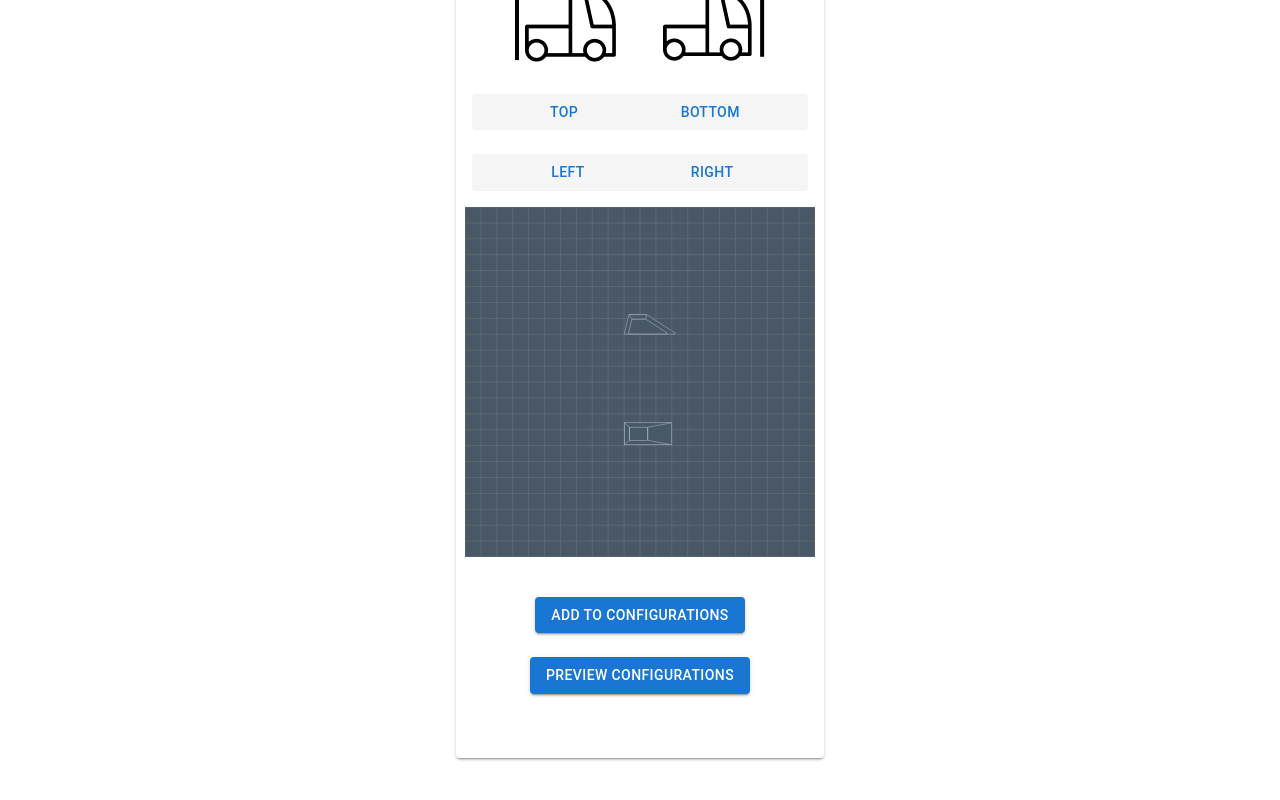
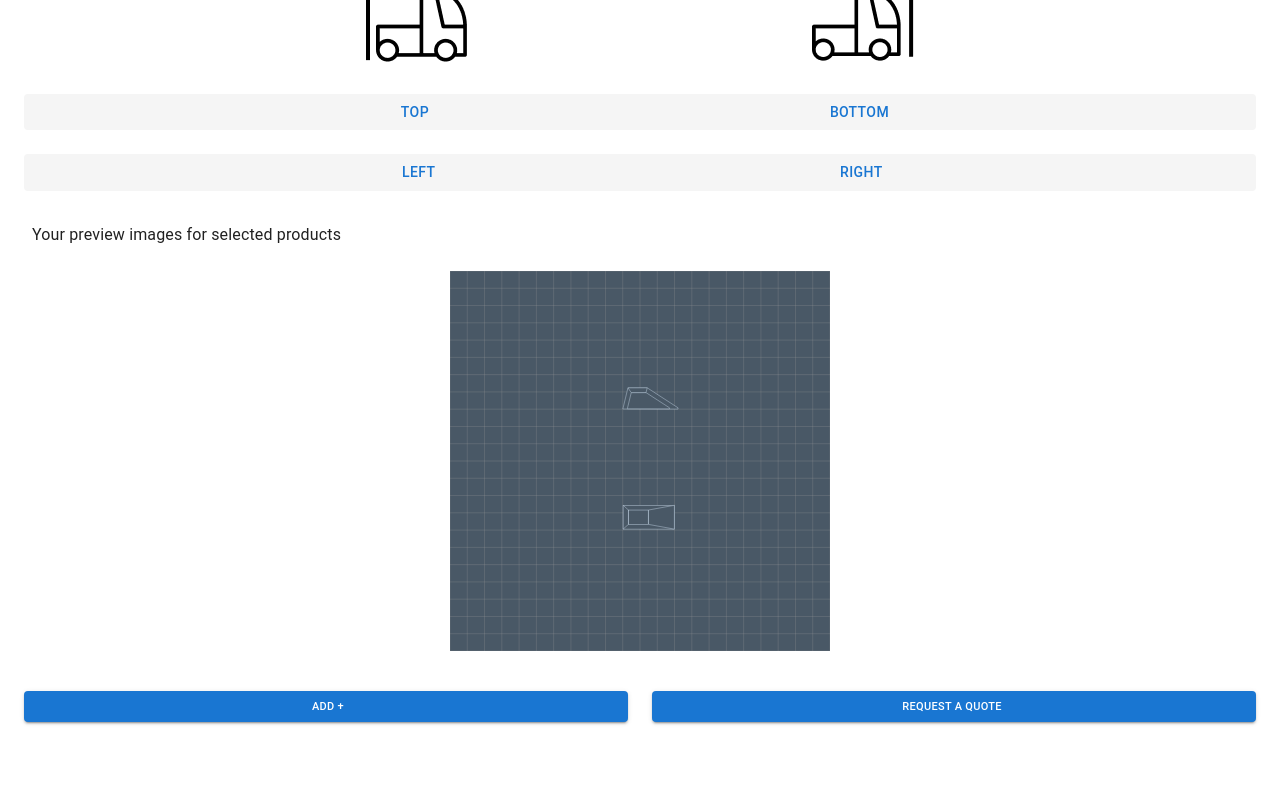
Before and after one commit to alanenpa/tech-data-flow, a React (Create React App) app: page /configurator in a window 1280 px wide. Shown: the part 334-1134 px from the top of the page. Before the commit the page ends 1100 px from the top, so only its background shows below. Built offline with nearby package versions, Linux system fonts and the light colour scheme.

Commit message:
Preview->Request, uus Configurations komponentti

```diff
--- a/src/App.js
+++ b/src/App.js
@@ -2,7 +2,7 @@ import { BrowserRouter, Route, Routes } from "react-router-dom"
 import Home from "./pages/Home"
 import Products from "./pages/Products"
 import Configurator from "./pages/Configurator"
-import Preview from "./pages/Preview"
+import Request from "./pages/Request"
 import Finish from "./pages/Finish"
 
 const App = () => {
@@ -12,7 +12,7 @@ const App = () => {
         <Route path="/" element={<Home />}/>
         <Route path="/products" element={<Products />}/>
         <Route path="/configurator" element={<Configurator />}/>
-        <Route path="/preview" element={<Preview />}/>
+        <Route path="/request" element={<Request />}/>
         <Route path="/finish" element={<Finish />}/>
       </Routes>
     </BrowserRouter>
--- /dev/null
+++ b/src/pages/Configurations.js
@@ -0,0 +1,40 @@
+import { Button, Typography, List, ListItem, Card, CardContent, capitalize } from '@mui/material'
+import DeleteIcon from '@mui/icons-material/Delete'
+
+const Configurations = ({ lightsList, removeLight }) => {
+    if (lightsList.length == 0) {
+      return
+    }
+    return (
+      <>
+
+        <List>
+          {lightsList.map((light, index) => (
+            <ListItem key={index}>
+              <Card sx={{ width: '100%' }}>
+                <CardContent>
+                  <Typography variant='subtitle1'>Zaurac 4-30 {capitalize(light.type)}</Typography>
+                  {light.position.map((pos, index) =>
+                    index !== 2 ? (
+                      <Typography display="inline" key={index} variant='subtitle2' color="text.secondary">
+                        {pos},{' '}
+                      </Typography>
+                    ) : (
+                      <Typography display="inline" key={index} variant='subtitle2' color="text.secondary">
+                        {pos}
+                      </Typography>
+                    )
+                  )}
+                  <Button onClick={() => removeLight(index)} sx={{ float: 'right' }}>
+                    <DeleteIcon />
+                  </Button>
+                </CardContent>
+              </Card>
+            </ListItem>
+          ))}
+        </List>
+      </>
+    );
+  };
+
+  export default Configurations;
--- a/src/pages/Configurator.js
+++ b/src/pages/Configurator.js
@@ -1,5 +1,6 @@
-import { Avatar, Button, Grid, Paper, Stack, Typography } from '@mui/material'
+import { Button, Grid, Paper, Stack, Typography } from '@mui/material'
 import RenderImage from './RenderImage'
+import Configurations from './Configurations'
 
 // import lamp from '../assets/lamp.png'
 import truck_back from '../assets/truck-back.png'
@@ -38,9 +39,16 @@ const Configurator = () => {
     return lightsList.some(light => light.type === newLight.type && light.position === newLight.position)
   }
 
+  const removeLight = (index) => {
+    const newList = lightsList.filter((light, i) =>
+      i !== index
+    )
+    setLightsList(newList)
+  }
+
   return (
-    <Grid container sx={{ m: 'auto' }} direction='column' alignItems='center'>
-      <Paper elevation={2}>
+    <Grid container sx={{ width: '100%', m: 'auto' }} direction='column' alignItems='center'>
+      <Paper elevation={0} sx={{ width: '100%' }}>
         <Grid item sx={{ p: 2 }} display='flex' justifyContent="center">
           <Typography variant='h6'>Configurator</Typography>
         </Grid>
@@ -74,16 +82,35 @@ const Configurator = () => {
             <Button onClick={() => handlePositionChange('right', 2)}>Right</Button>
           </Stack>
         </Grid>
-        <RenderImage configurations={lightsList} />
-        <Grid item sx={{ mt: 5, mb: 3 }} display='flex' justifyContent="center">
-          <Button onClick={() => handleAddConfiguration()} variant='contained'>Add to configurations</Button>
+        <Grid item sx={{ pt: 2 }}>
+          <Typography sx={{ pl: 3, pb: 3 }}>Your preview images for selected products</Typography>
         </Grid>
-        <Grid item sx={{ my: 3, mb: 8 }} display='flex' justifyContent="center">
-          <Link to='/preview' state={{ lightsList }} ><Button variant='contained'>Preview configurations</Button></Link>
+        <RenderImage lightsList={lightsList} />
+        <Configurations lightsList={lightsList} removeLight={removeLight} />
+        <Grid container justifyContent="space-between" alignItems="center" sx={{ mt: 5, mb: 8 }}>
+        <Grid item sx={{ flex: 1, pl: 2, pb: 1, pr: 2 }}>
+          <Button
+            onClick={() => handleAddConfiguration()}
+            variant='contained'
+            style={{ width: '100%', paddingLeft: '20px', fontSize: '11px' }}
+          >
+            Add +
+          </Button>
         </Grid>
+        <Grid item sx={{ flex: 1, pr: 2, pb: 1, pl: 1 }}>
+          <Link to='/request' state={{ lightsList }}>
+            <Button
+              variant='contained'
+              style={{ width: '100%', paddingRight: '20px', fontSize: '11px' }}
+            >
+              Request a quote
+            </Button>
+          </Link>
+        </Grid>
+      </Grid>
       </Paper>
     </Grid>
   )
 }
 
-export default Configurator
+export default Configurator;
--- a/src/pages/Preview.js
+++ /dev/null
@@ -1,94 +0,0 @@
-import { Button, Card, CardContent, Grid, List, ListItem, Paper, TextField, Typography } from "@mui/material"
-import { Link, useLocation } from "react-router-dom"
-import DeleteIcon from '@mui/icons-material/Delete'
-import RenderImage from "./RenderImage"
-import { useState } from "react"
-
-const Preview = () => {
-  let { state } = useLocation()
-  const [lightsList, setLightsList] = useState(state.lightsList)
-  if (!state) {
-    return (
-      <Typography sx={{ mt: 10 }} display='flex' alignItems='center' justifyContent="center" variant='h6' >
-        There are no items selected yet
-      </Typography>
-    )
-  }
-
-  const capitalize = (str) => {
-    return str.charAt(0).toUpperCase() + str.slice(1)
-  }
-
-  const removeLight = (index) => {
-    const newList = lightsList.filter((light, i) =>
-      i !== index
-    )
-    setLightsList(newList)
-  }
-
-  return (
-    <Grid container sx={{ m: 'auto' }} direction='column' alignItems='center'>
-      <Paper elevation={2}>
-        <Grid item sx={{ p: 2 }} display='flex' justifyContent="center">
-          <Typography variant='h6'>Preview</Typography>
-        </Grid>
-        <Grid item sx={{ p: 2 }}>
-          <Typography >Your preview images for selected products</Typography>
-        </Grid>
-        <Grid item sx={{ p: 2 }}>
-          <List>
-            {lightsList.map((light, index) =>
-              <ListItem key={index}>
-                <Card sx={{ width: '100%' }}>
-                  <CardContent>
-                    <Typography variant='subtitle1'>Zaurac 4-30 {capitalize(light.type)}</Typography>
-                    {light.position.map((pos, index) =>
-                      index !== 2
-                        ? <Typography display="inline" key={index} variant='subtitle2' color="text.secondary">{pos}, </Typography>
-                        : <Typography display="inline" key={index} variant='subtitle2' color="text.secondary">{pos}</Typography>
-                    )}
-                    <Button onClick={() => removeLight(index)} sx={{ float: 'right' }} ><DeleteIcon /></Button>
-                  </CardContent>
-                </Card>
-              </ListItem>
-            )}
-          </List>
-          <Grid item>
-            <Typography sx={{ pl: 1, pb: 1, pt: 4 }} variant='h6'>Light simulation</Typography>
-          </Grid>
-          <Grid item>
-            <RenderImage configurations={lightsList} />
-          </Grid>
-          <Grid item>
-            <Typography sx={{ pl: 1, pb: 2, pt: 5 }} variant='h6'>Contact details</Typography>
-          </Grid>
-          <Grid item sx={{ mb: 3 }}>
-            <TextField sx={{ width: '100%' }} label="Name" variant="outlined" />
-          </Grid>
-          <Grid item sx={{ mb: 3 }}>
-            <TextField sx={{ width: '100%' }} label="Email" variant="outlined" />
-          </Grid>
-          <Grid item sx={{ mb: 3 }}>
-            <TextField sx={{ width: '100%' }} label="Phone number" variant="outlined" />
-          </Grid>
-          <Grid item sx={{ mb: 3 }}>
-            <TextField sx={{ width: '100%' }} label="Company" variant="outlined" />
-          </Grid>
-          <Grid item>
-            <TextField
-              sx={{ width: '100%' }}
-              label="Detailed request"
-              multiline
-              rows={5}
-            />
-          </Grid>
-          <Grid item sx={{ mt: 5, mb: 3 }} display='flex' justifyContent="center">
-            <Link to='/finish'><Button variant='contained'>Request a quote</Button></Link>
-          </Grid>
-        </Grid>
-      </Paper>
-    </Grid>
-  )
-}
-
-export default Preview
--- a/src/pages/Products.js
+++ b/src/pages/Products.js
@@ -4,11 +4,11 @@ import { Link } from 'react-router-dom'
 
 const Products = () => {
   return (
-    <Grid container sx={{ m: 'auto', p: 'auto' }} spacing={3} direction='column' alignItems='center'>
+    <Grid container sx={{ m: 'auto', p: 'auto', width: '100%' }} spacing={3} direction='column' alignItems='center'>
       <Paper elevation={10}>
         <Grid item sx={{ p: 2 }}>
           <Box display='flex' alignItems='center' justifyContent="center">
-            <Typography alignItems='center' variant='h5'>
+            <Typography alignItems='center' variant='h5' sx={{pt: 3}}>
               ZAURAC 4-30
             </Typography>
           </Box>
--- a/src/pages/RenderImage.js
+++ b/src/pages/RenderImage.js
@@ -143,8 +143,8 @@ function RenderLight({ position }) {
         width: '100%',
         height: '100%',
         zIndex: 1,
-        maxWidth: '350px',
-        maxHeight: '350px'
+        maxWidth: '380px',
+        maxHeight: '380px'
       }}
     >
       <img
@@ -160,18 +160,18 @@ function RenderLight({ position }) {
   );
 }
 
-const RenderImage = ({ configurations }) => {
+const RenderImage = ({ lightsList }) => {
 
   // input muotoa ["spot front top right", "hybrid back bottom left", "wide front top left"] jne
 
   return (
     <div style={{ display: 'flex', flexDirection: 'column', alignItems: 'center' }}>
-      <div style={{ position: 'relative', width: '100%', height: '100%', maxWidth: '350px', maxHeight: '350px' }}>
+      <div style={{ position: 'relative', width: '100%', height: '100%', maxWidth: '380px', maxHeight: '380px' }}>
         <img
           src={background}
           style={{ width: '100%', height: '100%', objectFit: 'cover'}}
         />
-      {configurations.map((light, index) => (
+      {lightsList.map((light, index) => (
         <RenderLight key={index} position={light} />
       ))}
       </div>
--- /dev/null
+++ b/src/pages/Request.js
@@ -0,0 +1,49 @@
+import { Button, Card, CardContent, Grid, List, ListItem, Paper, TextField, Typography } from "@mui/material"
+import { Link, useLocation } from "react-router-dom"
+import DeleteIcon from '@mui/icons-material/Delete'
+import RenderImage from "./RenderImage"
+import { useState } from "react"
+
+const Request = () => {
+  /*let { state } = useLocation()
+  const [lightsList, setLightsList] = useState(state.lightsList)
+  if (!state) {
+    return (
+      <Typography sx={{ mt: 10 }} display='flex' alignItems='center' justifyContent="center" variant='h6' >
+        There are no items selected yet
+      </Typography>
+    )
+  }
+
+  const capitalize = (str) => {
+    return str.charAt(0).toUpperCase() + str.slice(1)
+  }
+
+  const removeLight = (index) => {
+    const newList = lightsList.filter((light, i) =>
+      i !== index
+    )
+    setLightsList(newList)
+  }*/
+
+  return (
+  <Grid item sx={{ p: 2 }}>
+    <Typography sx={{ pl: 1, pb: 2, pt: 5 }} variant='h6'>Contact details</Typography>
+    <TextField sx={{ width: '100%', mb: 3, mt: 3 }} label="Name" variant="outlined" />
+    <TextField sx={{ width: '100%', mb: 3 }} label="Email" variant="outlined" />
+    <TextField sx={{ width: '100%', mb: 3 }} label="Phone number" variant="outlined" />
+    <TextField sx={{ width: '100%', mb: 3 }} label="Company" variant="outlined" />
+    <TextField sx={{ width: '100%', mb: 3 }} label="Detailed request" multiline rows={5} />
+    <Grid item sx={{ mt: 5, mb: 3 }}>
+      <Link to='/finish'>
+        <Button sx={{ width: '100%' }} variant='contained'>
+          Send request
+        </Button>
+      </Link>
+    </Grid>
+  </Grid>
+
+  )
+}
+
+export default Request
```
